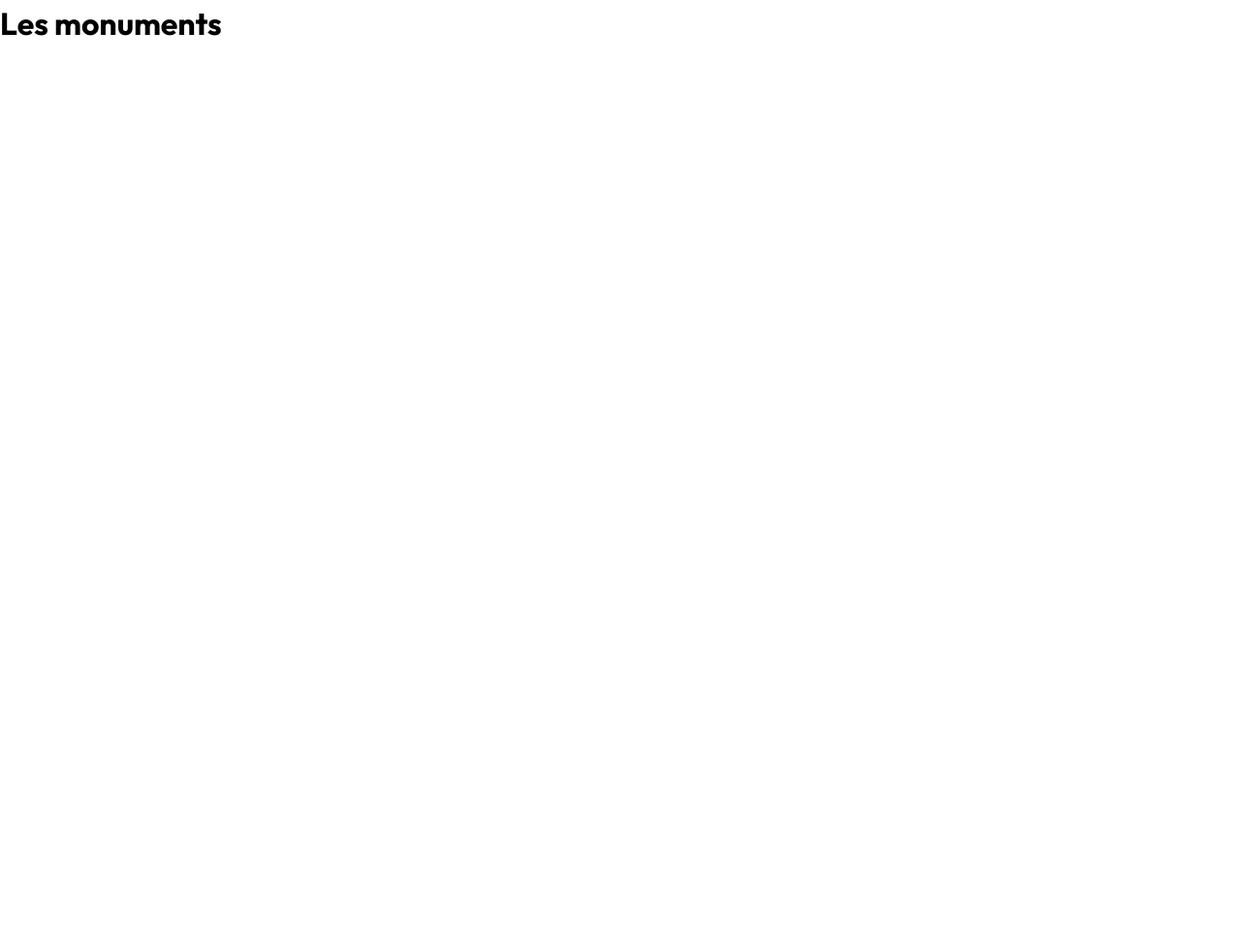
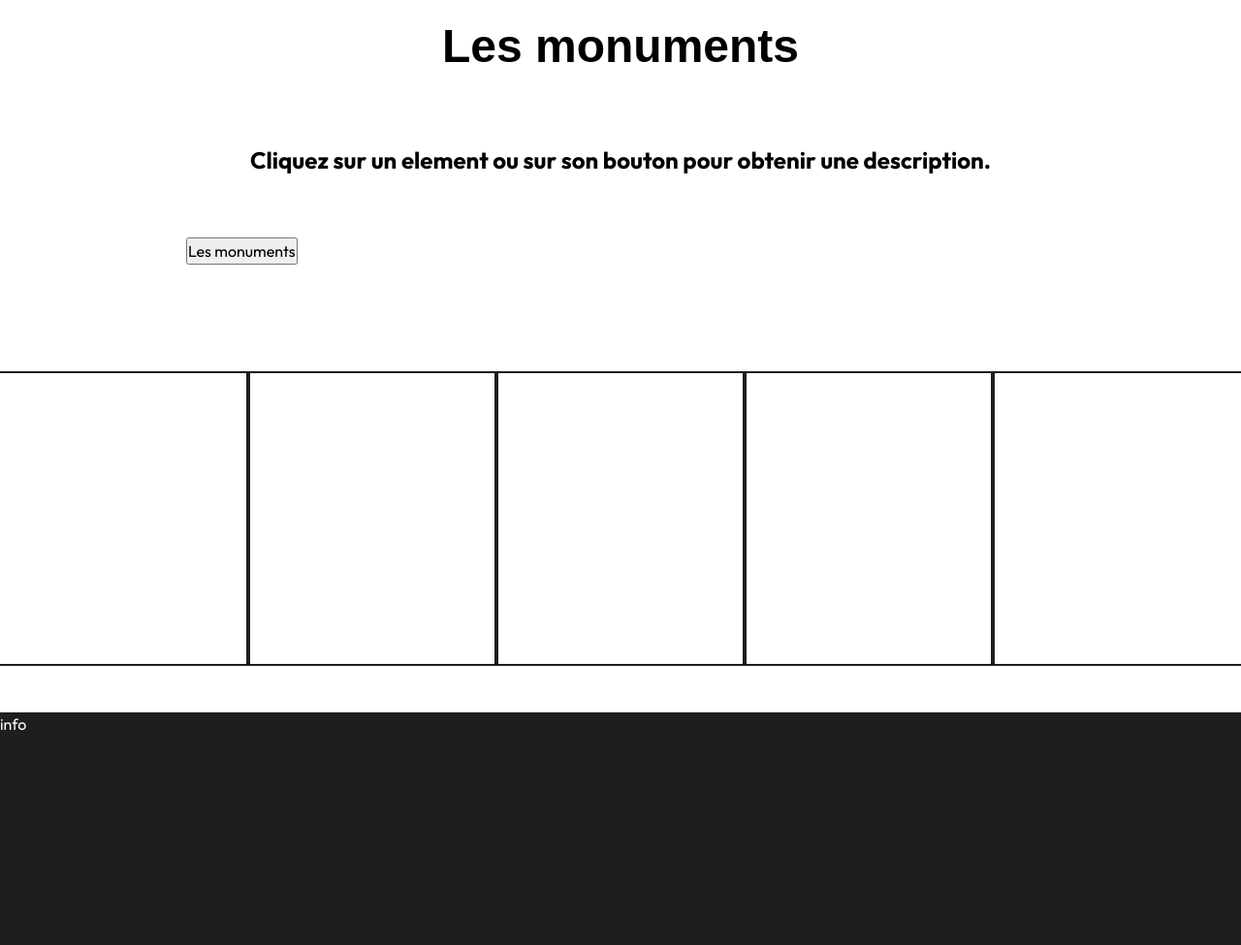
Before and after one commit to 2024-dwwm-bsm-p4/monuments-yva, a plain HTML site: page index.html in a window 1280 px wide. Shown: the whole page at 97% size. Before the commit the page ends 800 px from the top, so only its background shows below. Drawn offline with Linux system fonts and the light colour scheme.

Commit message:
squellette

```diff
--- a/index.html
+++ b/index.html
@@ -1,22 +1,45 @@
 <!DOCTYPE html>
 <html lang="fr">
-
   <head>
-    <meta charset="UTF-8">
-    <meta name="viewport" content="width=device-width, initial-scale=1.0">
+    <meta charset="UTF-8" />
+    <meta name="viewport" content="width=device-width, initial-scale=1.0" />
     <title>Les monuments</title>
-    <link rel="stylesheet" type="text/css" href="style.css">
-    <link rel="preconnect" href="https://fonts.googleapis.com">
-    <link rel="preconnect" href="https://fonts.gstatic.com" crossorigin>
-    <link href="https://fonts.googleapis.com/css2?family=Outfit:wght@100..900&display=swap" rel="stylesheet">
-    <link rel="icon" type="image/x-icon" href="/images/favicon.ico">
+    <link rel="stylesheet" type="text/css" href="style.css" />
+    <link rel="preconnect" href="https://fonts.googleapis.com" />
+    <link rel="preconnect" href="https://fonts.gstatic.com" crossorigin />
+    <link
+      href="https://fonts.googleapis.com/css2?family=Outfit:wght@100..900&display=swap"
+      rel="stylesheet"
+    />
+    <link rel="icon" type="image/x-icon" href="/images/favicon.ico" />
   </head>
 
   <body>
     <header>
       <h1>Les monuments</h1>
+      <div class="contentbtn">
+        <h2>
+          Cliquez sur un element ou sur son bouton pour obtenir une description.
+        </h2>
+        <div class="flex-row content-btn">
+          <button class="start">Les monuments</button>
+          <button class="btn-hide">Tour effeil</button>
+          <button class="btn-hide">Arc de triomphe</button>
+          <button class="btn-hide">Monts St michel</button>
+          <button class="btn-hide">Versailles</button>
+        </div>
+      </div>
     </header>
+    <div class="contentCard flex-row">
+        <div class="div-card"></div>
+        <div class="div-card"></div>
+        <div class="div-card"></div>
+        <div class="div-card"></div>
+        <div class="div-card"></div>
+    </div>
+    <div class="output">
+        <p>info</p>
+    </div>
     <script type="text/javascript" src="script.js"></script>
   </body>
-
 </html>
--- a/style.css
+++ b/style.css
@@ -11,6 +11,8 @@
 
 * {
     margin: 0;
+    padding: 0;
+    /* outline: 1px solid red; */
 }
 
 html,
@@ -52,10 +54,10 @@ h6 {
     overflow-wrap: break-word;
 }
 
-button {
+/* button {
     background-color: unset;
     border: unset;
-}
+} */
 
 a {
     text-decoration: unset;
@@ -66,3 +68,54 @@ a {
 #__next {
     isolation: isolate;
 }
+.flex-row{
+    display: flex;
+    align-items: center;
+    justify-content: center;
+}
+
+h1{
+    margin: 20px 0 20px 0;
+    text-align: center;
+    font: 3rem sans-serif;
+    font-weight: bold;
+}
+.start{
+    /* display: flex; */
+    align-self: center;
+}
+.contentbtn{
+    display: flex;
+    justify-content: space-evenly;
+    align-items: center;
+    flex-direction: column;
+    width: 100vw;
+    height: 30vh;
+}
+
+.content-btn{
+    display: flex;
+    justify-content: space-between;
+    height: 20%;
+    width: 70%;
+}
+.btn-hide{
+display: none;
+}
+
+.contentCard{
+    width: 100vw;
+    height: 50vh;
+}
+
+.div-card{
+outline: #1E1E1E solid 2px;
+    width: 20%;
+    height: 300px;
+}
+.output{
+    width: 100vw;
+    height: 30vh;
+    color: #FFFFFF;
+    background-color: #1E1E1E;
+}
```
Lines whose indentation alone changed are shown as unchanged.
